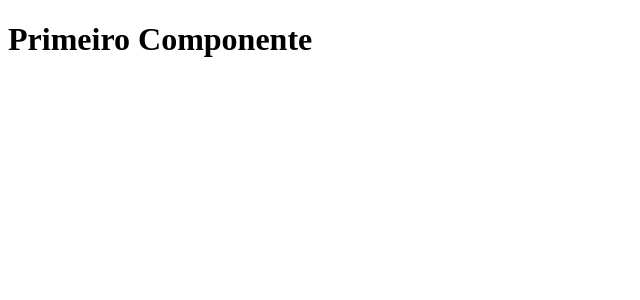
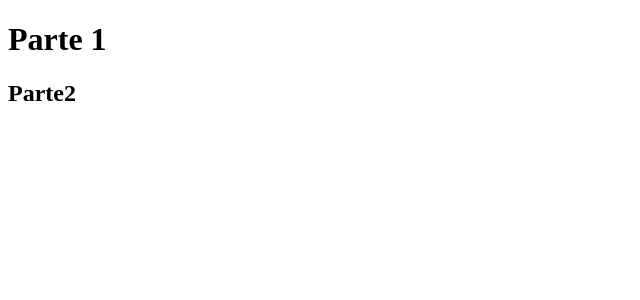
Before and after one commit to boydwo/-ReactExercicios, a React (Create React App) app in the folder exercicios-react/: page / in a window 1280 px wide. Shown: the top 300 px of the page, without its empty margins (0-640 px from the left). Built offline with nearby package versions, Linux system fonts and the light colour scheme.

Commit message:
multiplosElemntos

```diff
--- /dev/null
+++ b/exercicios-react/src/componentes/doisComponentes.jsx
@@ -0,0 +1,8 @@
+// Passando dois componentes em um arquivo JSX
+import React from "react";
+
+const CompA = props => <h1>Primeiro diz: {props.valor}</h1>;
+
+const CompB = props => <h1>Segudno diz: {props.valor}</h1>;
+
+export { CompA, CompB };
--- /dev/null
+++ b/exercicios-react/src/componentes/multiElementos.jsx
@@ -0,0 +1,20 @@
+import React from "react";
+export default props => [<h1>Parte 1</h1>, <h2>Parte2</h2>];
+//Solução 3
+//export default props => [<h1>Parte 1</h1>, <h2>Parte2</h2>];
+
+// Solução 2
+// export default props => (
+//   <React.Fragment>
+//     <h1>Parte 1</h1>
+//     <h2>Parte2</h2>
+//   </React.Fragment>
+// );
+
+//Solução 1
+// export default props => (
+//   <div>
+//     <h1>Parte 1</h1>
+//     <h2>Parte2</h2>
+//   </div>
+// );
--- a/exercicios-react/src/componentes/primeiroComponente.jsx
+++ b/exercicios-react/src/componentes/primeiroComponente.jsx
@@ -5,4 +5,10 @@ import React from "react";
 // }
 // export default primeiro;
 
-export default () => <h1>Primeiro Componente</h1>;
+// export default () => <h1>Primeiro Componente</h1>;
+
+export default props => (
+  <div>
+    <h1>{props.valor}</h1>
+  </div>
+);
--- a/exercicios-react/src/index.js
+++ b/exercicios-react/src/index.js
@@ -1,11 +1,17 @@
 import React from "react";
 import ReactDOM from "react-dom";
-import PrimeiroComponente from "./componentes/primeiroComponente";
-
+//import PrimeiroComponente from "./componentes/primeiroComponente";
+//import { CompA, CompB as B } from "./componentes/doisComponentes";
+import MultiElementos from "./componentes/multiElementos";
 const elemento = document.getElementById("root");
 ReactDOM.render(
   <div>
-    <PrimeiroComponente />
+    {
+      <MultiElementos />
+      /* { <CompA valor='Eu sou o A' />
+    <B valor='Eu sou o B' />
+    <PrimeiroComponente valor='bom dia' />} */
+    }
   </div>,
   elemento
 );
```
